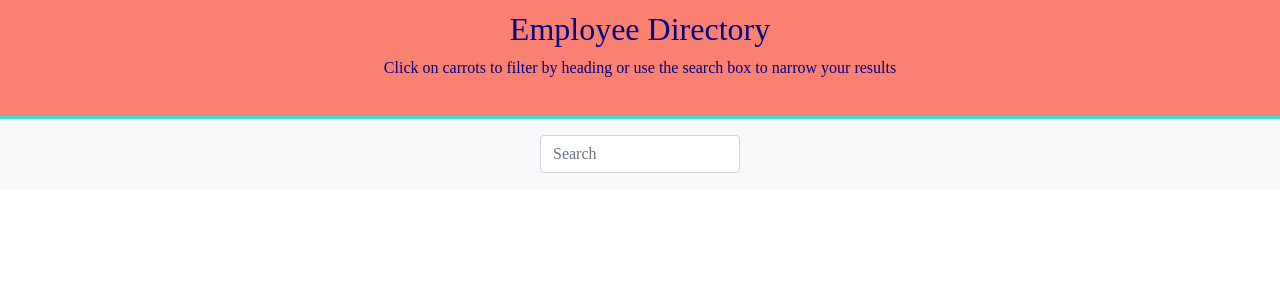
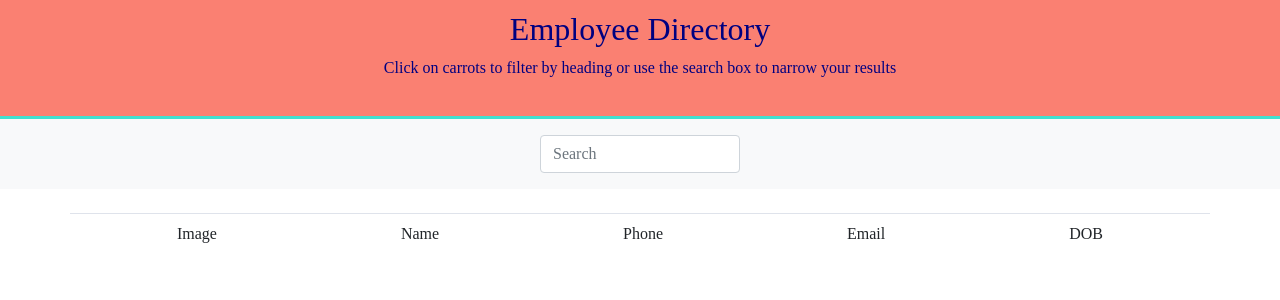
Before and after one commit to PeterMoDavis/employee-directory, a React (Create React App) app: page / in a window 1280 px wide. Shown: the top 300 px of the page. Built offline with nearby package versions, Linux system fonts and the light colour scheme; a web font is replaced by a local one.

Commit message:
added list container component

```diff
--- a/src/App.js
+++ b/src/App.js
@@ -1,12 +1,14 @@
 import "./App.css";
 import Header from "./components/Header";
 import SearchInput from "./components/SearchInput";
+import ListContainer from "./components/ListContainer";
 
 function App() {
   return (
     <div className="App">
       <Header />
       <SearchInput />
+      <ListContainer />
     </div>
   );
 }
--- /dev/null
+++ b/src/components/ListContainer.js
@@ -0,0 +1,23 @@
+import React from "react";
+
+const styles = {
+  div: {
+    borderTop: "solid 1px rgb(223, 227, 235) ",
+  },
+};
+function ListContainer() {
+  return (
+    <div
+      className="container d-flex mt-4 pt-2 justify-content-around"
+      style={styles.div}
+    >
+      <p>Image</p>
+      <p>Name</p>
+      <p>Phone</p>
+      <p>Email</p>
+      <p>DOB</p>
+    </div>
+  );
+}
+
+export default ListContainer;
```
